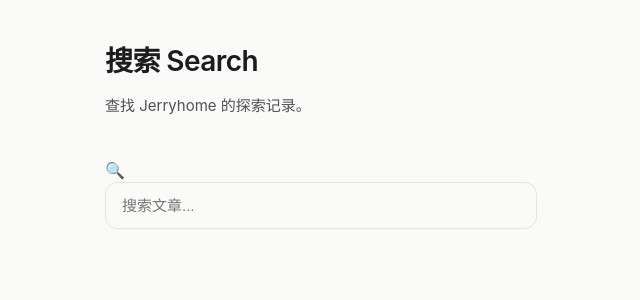
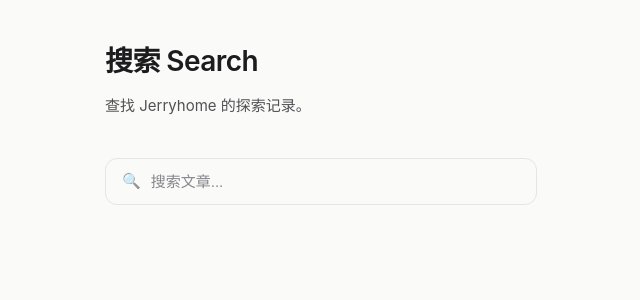
Before and after one commit to Jerry-Future666/Jerryhome, a Jekyll site: the page built from search/index.md, in a window 1280 px wide. Shown: the top 300 px of the page, without its empty margins (319-959 px from the left). Built offline with Jekyll 4.4.1, drawn with Linux system fonts in a browser that asks for light colours.

Commit message:
Refactor search input styles for improved layout
Removed old search input styles and added new search box styles.

```diff
--- a/assets/css/style.css
+++ b/assets/css/style.css
@@ -1000,36 +1000,6 @@ body {
 }
 
 
-/* 搜索框 */
-
-.search-input {
-    width: 100%;
-    box-sizing: border-box;
-
-    padding: 14px 16px;
-
-    border: 1px solid var(--border);
-    border-radius: 12px;
-
-    background: transparent;
-
-    color: var(--text);
-
-    font-size: 15px;
-
-    outline: none;
-
-    transition:
-        border-color 0.3s ease,
-        background 0.3s ease;
-}
-
-
-.search-input:focus {
-    border-color: var(--text-secondary);
-}
-
-
 /* 搜索结果 */
 
 .search-results {
@@ -1060,3 +1030,77 @@ body {
 
     line-height: 1.6;
 }
+
+/* ---------- 搜索框优化 ---------- */
+
+.search-box {
+
+    display: flex;
+
+    align-items: center;
+
+    gap: 10px;
+
+    width: 100%;
+
+    box-sizing: border-box;
+
+    border: 1px solid var(--border);
+
+    border-radius: 12px;
+
+    padding: 0 16px;
+
+    transition:
+        border-color 0.3s ease,
+        background 0.3s ease;
+
+}
+
+
+.search-box:focus-within {
+
+    border-color: var(--text-secondary);
+
+}
+
+
+
+.search-icon {
+
+    font-size: 15px;
+
+    opacity: 0.65;
+
+    flex-shrink: 0;
+
+}
+
+
+
+.search-input {
+
+    flex: 1;
+
+    width: 100%;
+
+    border: none;
+
+    outline: none;
+
+    background: transparent;
+
+    color: var(--text);
+
+    font-size: 15px;
+
+    padding: 14px 0;
+
+}
+
+
+.search-input::placeholder {
+
+    color: var(--text-tertiary);
+
+}
```
